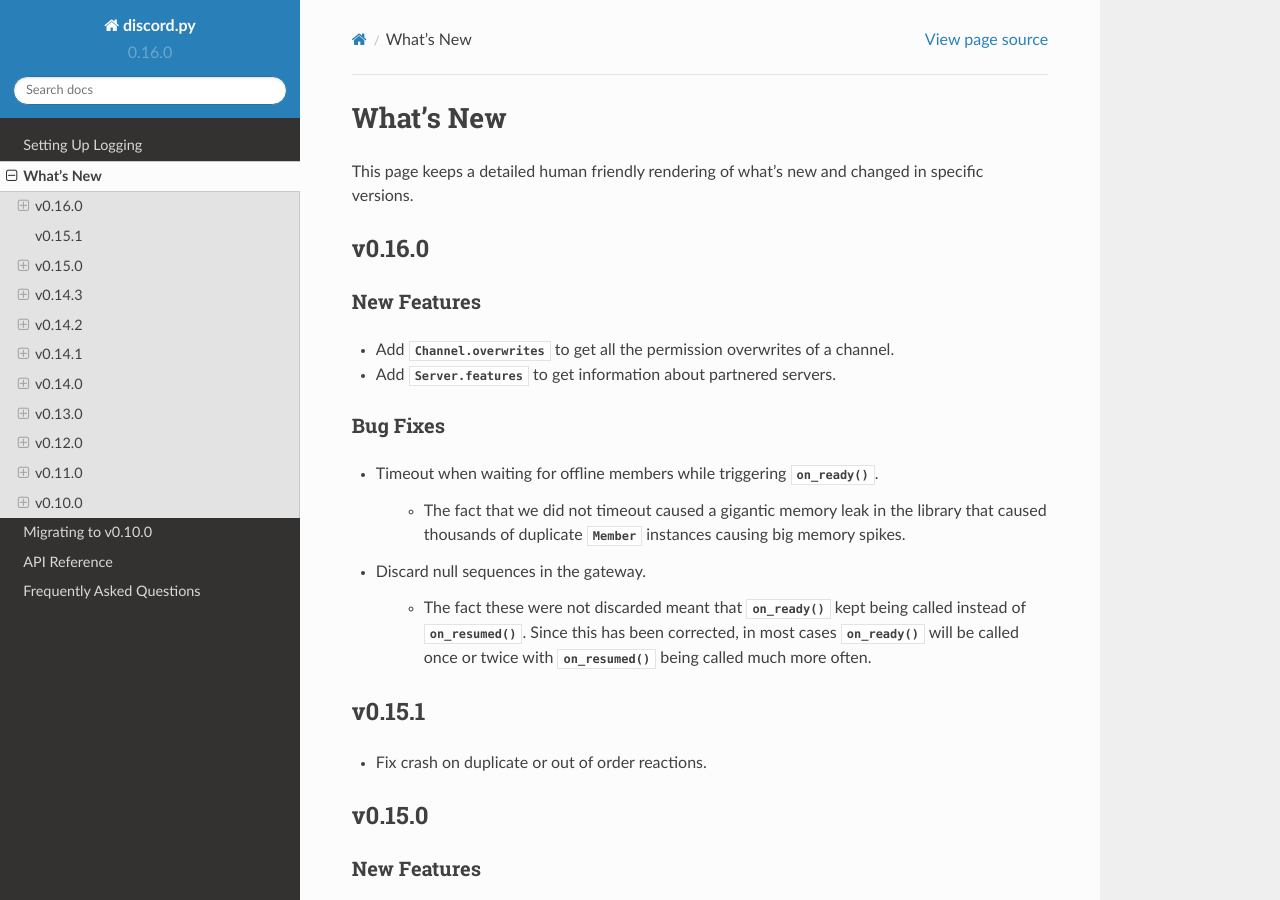
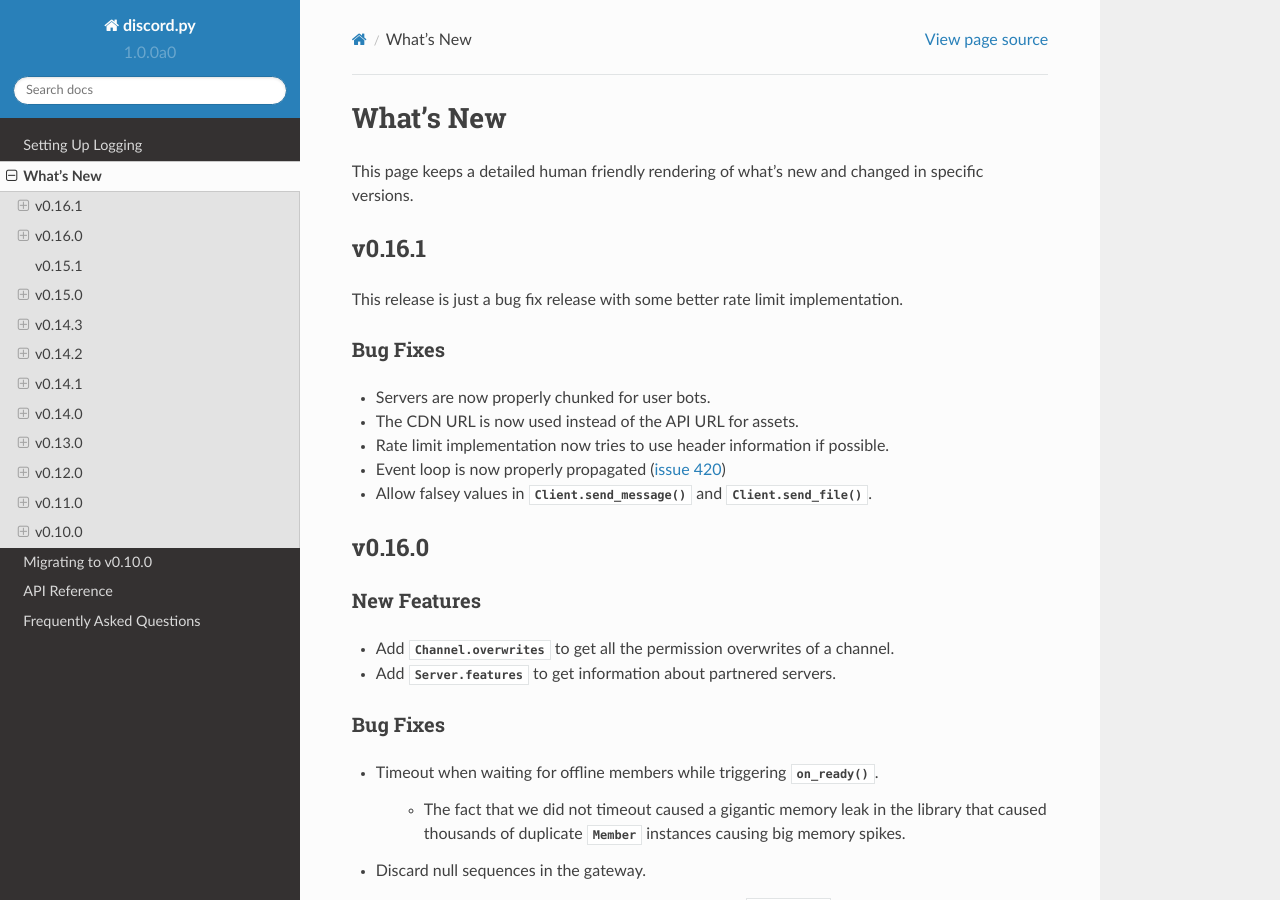
Before and after one commit to spartacus0816/dsbot, a Sphinx documentation site: the page built from docs/whats_new.rst, in a window 1280 px wide and 900 px high. Built offline with Sphinx 7.4.7 and the Read the Docs theme 2.0.0, drawn with Linux system fonts in a browser that asks for light colours.

Commit message:
Change version info to 1.0.0a0.

```diff
--- a/discord/__init__.py
+++ b/discord/__init__.py
@@ -15,7 +15,7 @@
 __author__ = 'Rapptz'
 __license__ = 'MIT'
 __copyright__ = 'Copyright 2015-2016 Rapptz'
-__version__ = '0.16.0'
+__version__ = '1.0.0a0'
 
 from .client import Client, AppInfo, ChannelPermissions
 from .user import User
@@ -43,7 +43,7 @@
 
 VersionInfo = namedtuple('VersionInfo', 'major minor micro releaselevel serial')
 
-version_info = VersionInfo(major=0, minor=16, micro=0, releaselevel='final', serial=0)
+version_info = VersionInfo(major=1, minor=0, micro=0, releaselevel='alpha', serial=0)
 
 try:
     from logging import NullHandler
--- a/docs/whats_new.rst
+++ b/docs/whats_new.rst
@@ -7,6 +7,22 @@
 
 This page keeps a detailed human friendly rendering of what's new and changed
 in specific versions.
+
+.. _vp0p16p1:
+
+v0.16.1
+--------
+
+This release is just a bug fix release with some better rate limit implementation.
+
+Bug Fixes
+~~~~~~~~~~~
+
+- Servers are now properly chunked for user bots.
+- The CDN URL is now used instead of the API URL for assets.
+- Rate limit implementation now tries to use header information if possible.
+- Event loop is now properly propagated (:issue:`420`)
+- Allow falsey values in :meth:`Client.send_message` and :meth:`Client.send_file`.
 
 .. _vp0p16p0:
 
```
